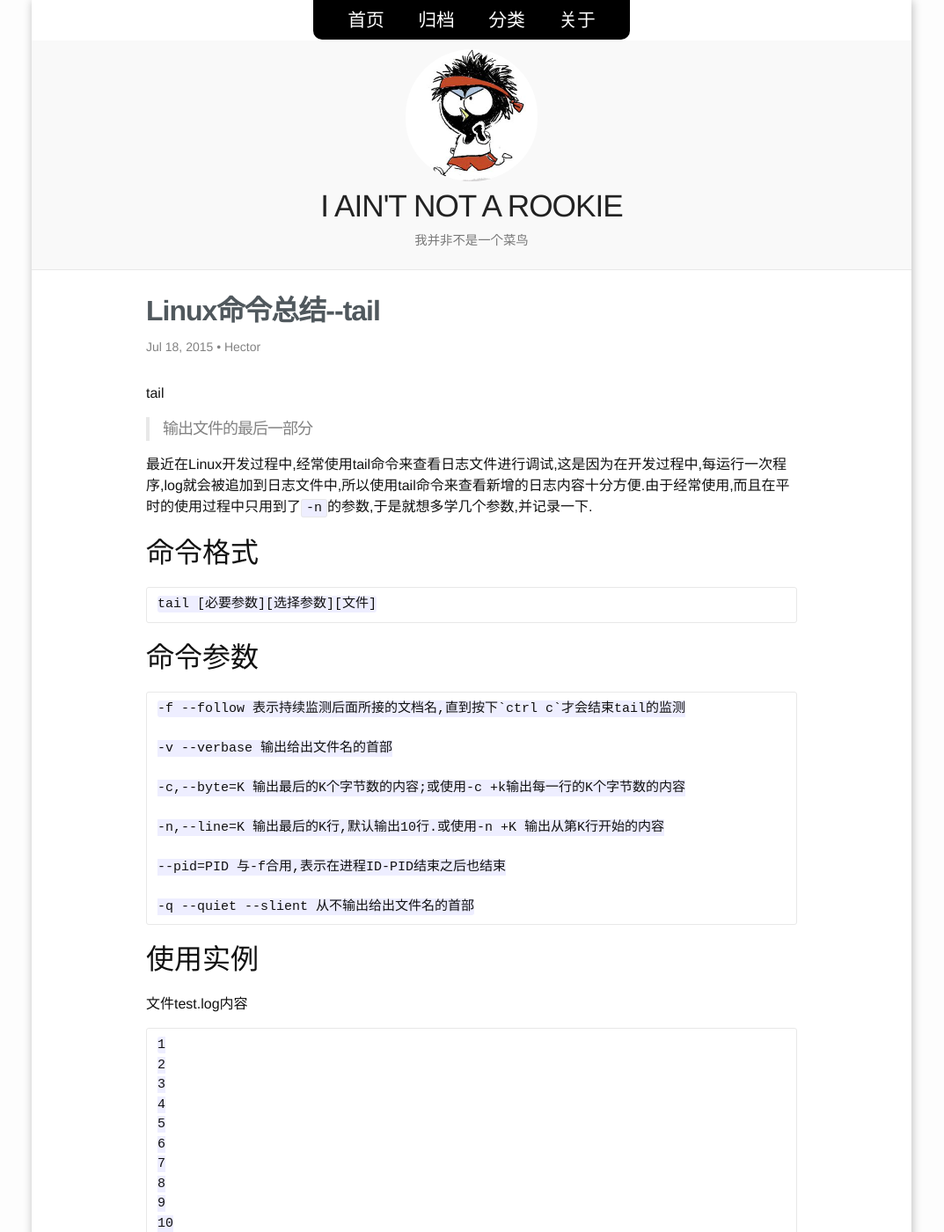
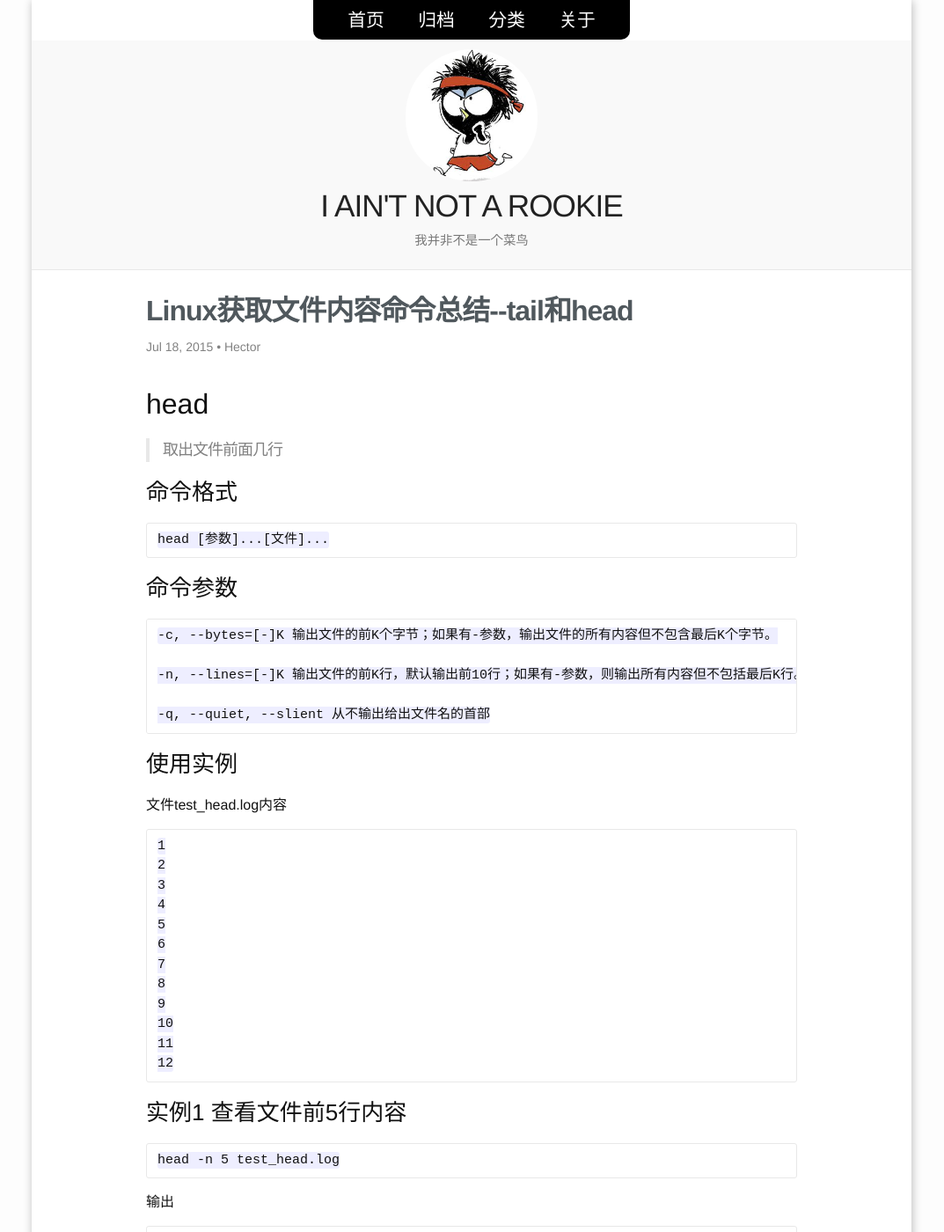
Before and after one commit to hoohack/hoohack.github.io, a Jekyll site: the page built from _posts/2015/2015-07-18-linux-command-head-and-tail.md, in a window 1280 px wide and 1400 px high. Shown: the whole window at 88% size, without its empty margins (104-1177 px from the left). Built offline with Jekyll 4.4.1, drawn with Linux system fonts in a browser that asks for light colours; comment, search, counter and statistics services are not loaded; some of the changed text lies outside the part shown.

Commit message:
update post: linux command head and tail

```diff
--- a/_posts/2015/2015-07-18-linux-command-tail.md
+++ b/_posts/2015/2015-07-18-linux-command-head-and-tail.md
@@ -1,6 +1,6 @@
 ---
 layout: post
-title:  "Linux命令总结--tail"
+title:  "Linux获取文件内容命令总结--tail和head"
 date:   '2015-07-18 23:28:37'
 author: Hector
 categories: php
@@ -8,19 +8,77 @@ excerpt: 'Linux,tail'
 keywords: 'Linux,tail'
 ---
 
-tail
+##head
+>取出文件前面几行
+
+###命令格式
+
+    head [参数]...[文件]...
+
+###命令参数
+
+    -c, --bytes=[-]K 输出文件的前K个字节；如果有-参数，输出文件的所有内容但不包含最后K个字节。
+
+    -n, --lines=[-]K 输出文件的前K行，默认输出前10行；如果有-参数，则输出所有内容但不包括最后K行。
+
+    -q, --quiet, --slient 从不输出给出文件名的首部
+
+<!--more-->
+
+###使用实例
+
+文件test_head.log内容
+
+    1
+    2
+    3
+    4
+    5
+    6
+    7
+    8
+    9
+    10
+    11
+    12
+
+###实例1 查看文件前5行内容
+
+    head -n 5 test_head.log
+
+输出
+
+    1
+    2
+    3
+    4
+    5
+
+###实例2 查看除了文件最后5行的内容
+
+    head -n -5 test_head.log
+
+输出
+
+    1
+    2
+    3
+    4
+    5
+    6
+    7
+
+##tail
 
 >输出文件的最后一部分
 
 最近在Linux开发过程中,经常使用tail命令来查看日志文件进行调试,这是因为在开发过程中,每运行一次程序,log就会被追加到日志文件中,所以使用tail命令来查看新增的日志内容十分方便.由于经常使用,而且在平时的使用过程中只用到了`-n`的参数,于是就想多学几个参数,并记录一下.
 
-##命令格式
+###命令格式
 
     tail [必要参数][选择参数][文件]
 
-<!--more-->
-
-##命令参数
+###命令参数
 
     -f --follow 表示持续监测后面所接的文档名,直到按下`ctrl c`才会结束tail的监测
 
@@ -77,3 +135,9 @@ tail
     10
     11
     12
+
+##head和tail结合使用
+在取出文件的内容是，将head和tail命令结合起来可以实现很多功能。
+比如，要取出一个文件(test.log)的第11到第20行，可以先从文件取出前20行，然后再从已经取出来的文件内容中取出后10行即可：
+
+    head -n 20 test.log | tail -n 10
```
Also changed, not shown: other parts of _posts/2015/2015-07-18-linux-command-head-and-tail.md (+4 -4 lines).
